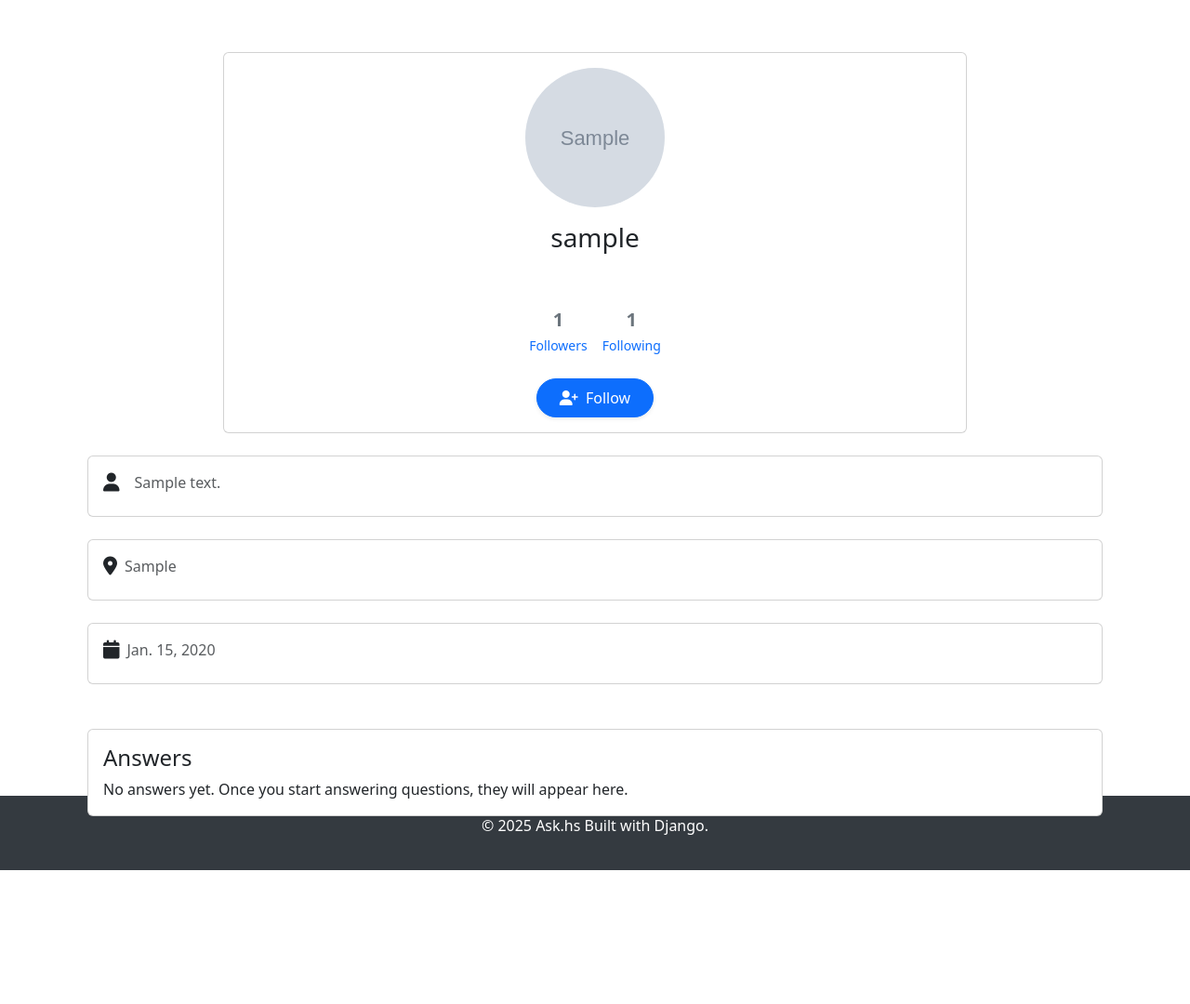
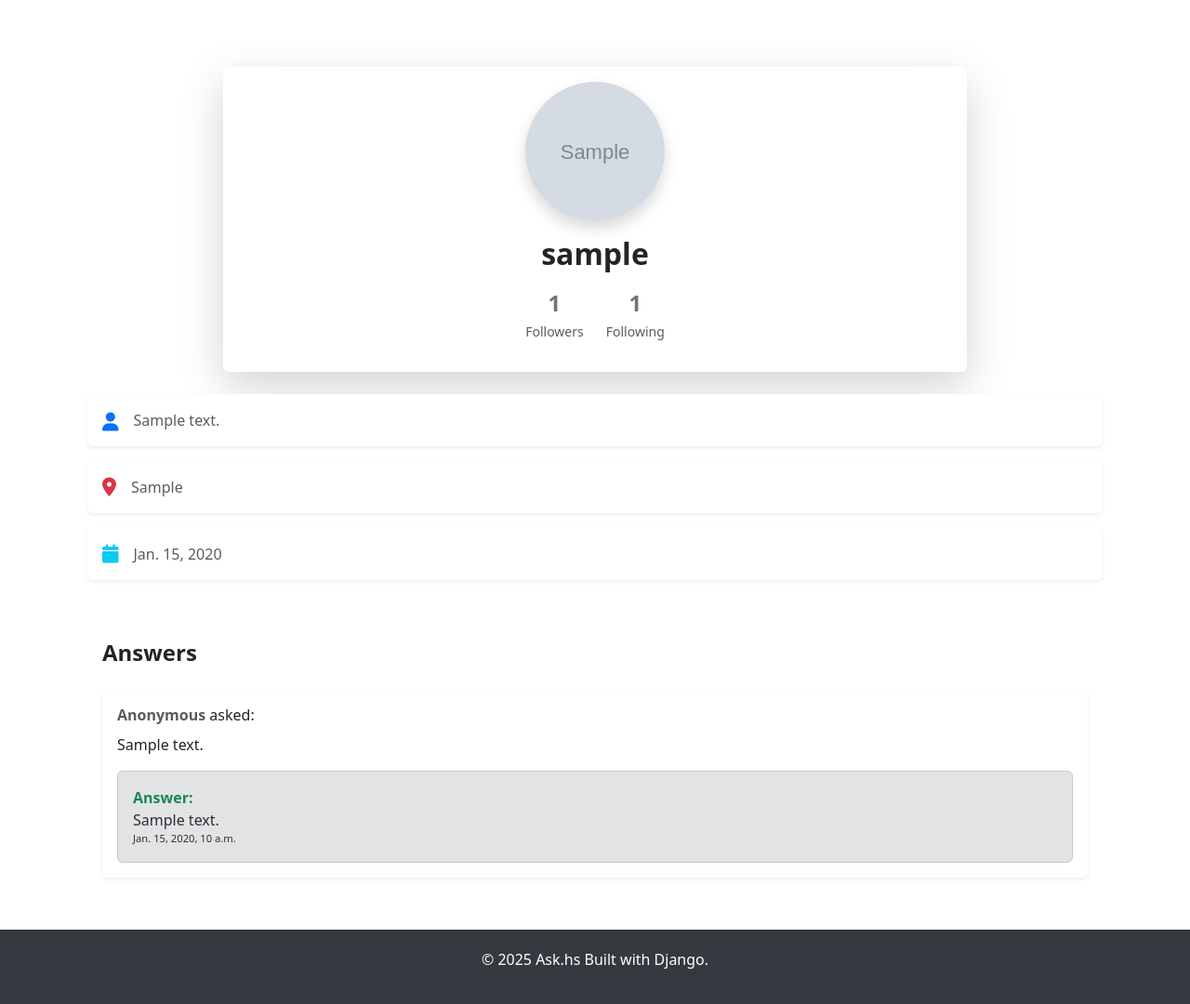
Before and after one commit to hosamsemry/Ask.hs, a Django app: a page that uses templates/accounts/profile.html in a window 1280 px wide. Shown: the part 56-1136 px from the top of the page at 93% size. Before the commit the page ends 992 px from the top, so only its background shows below. Run offline with Django 5.2, Linux system fonts and the light colour scheme; tables that the repository leaves empty hold one stand-in row (values such as "Sample post"); grey boxes marked "Sample" are stand-in pictures.

Commit message:
Enhanced profile page ux to include answers and a button to see unanswered questions

```diff
--- a/templates/accounts/profile.html
+++ b/templates/accounts/profile.html
@@ -1,100 +1,144 @@
 {% extends 'base.html' %}
-
 {% block title %}{{ profile.user.username }}'s Profile{% endblock %}
 
 {% block content %}
-<div class="container mt-2" style="height:100vh;" >
-    <div class="card mx-auto" style="max-width: 800px;">
+<div class="container py-4">
+    <!-- Profile Card -->
+    <div class="card mx-auto shadow-lg border-0" style="max-width: 800px;">
         <div class="card-body text-center">
             <!-- Profile Picture -->
             {% if profile.picture %}
-                <img src="{{ profile.picture.url }}" class="rounded-circle mb-3 profile-img" style="width: 150px; height: 150px;" alt="Profile Picture">
+                <img src="{{ profile.picture.url }}" class="rounded-circle shadow mb-3" style="width: 150px; height: 150px; object-fit: cover;" alt="Profile Picture">
             {% else %}
-                <h5>No profile picture, yet</h5>
+                <div class="mb-3">
+                    <i class="fas fa-user-circle fa-7x text-muted"></i>
+                </div>
             {% endif %}
 
-            <h3 class="mb-3">{{ profile.user.username }}</h3>
-        </div>
-           <div class="d-flex justify-content-center align-items-center flex-column flex-wrap mt-3 gap-2">
-    <div class="d-flex gap-3 mt-2">
+            <h2 class="fw-bold mb-1">{{ profile.user.username }}</h2>
+
+            <!-- Follow/Unfollow + Stats -->
+            <div class="d-flex justify-content-center align-items-center gap-4 my-3 flex-wrap">
                 <a href="{% url 'followers_list' profile.user.username %}" class="text-decoration-none text-dark">
                     <div class="text-center">
-                <span class="fw-bold d-block fs-5 text-secondary">{{ profile.followers.count }}</span>
-                <small class="text-primary">Followers</small>
+                        <div class="fs-4 fw-semibold text-secondary">{{ profile.followers.count }}</div>
+                        <small class="text-muted">Followers</small>
                     </div>
                 </a>
                 <a href="{% url 'following_list' profile.user.username %}" class="text-decoration-none text-dark">
                     <div class="text-center">
-                <span class="fw-bold d-block fs-5 text-secondary">{{ profile.following.count }}</span>
-                <small class="text-primary">Following</small>
+                        <div class="fs-4 fw-semibold text-secondary">{{ profile.following.count }}</div>
+                        <small class="text-muted">Following</small>
                     </div>
                 </a>
             </div>
-     {% if request.user != profile.user %}
+
+            {% if request.user.is_authenticated and request.user != profile.user %}
                 {% if profile in request.user.userprofile.following.all %}
-            <a href="{% url 'toggle_follow' profile.user.username %}" class="btn btn-danger px-4 py-2 my-3 rounded-pill shadow-sm">
+                <div>
+                    <a href="{% url 'toggle_follow' profile.user.username %}" class="btn btn-outline-danger rounded-pill px-4 shadow-sm">
                         <i class="fas fa-user-minus me-1"></i> Unfollow
                     </a>
+                    <a href="{% url 'ask_question' profile.user.username %}" class="btn btn-warning rounded-pill px-4 mx-2">
+                     Ask <i class="fas fa-question me-1"></i>
+                    </a>
                 {% else %}
-            <a href="{% url 'toggle_follow' profile.user.username %}" class="btn btn-primary px-4 py-2 my-3 rounded-pill shadow-sm">
+                    <a href="{% url 'toggle_follow' profile.user.username %}" class="btn btn-outline-primary rounded-pill px-4 shadow-sm">
                         <i class="fas fa-user-plus me-1"></i> Follow
                     </a>
+
+                    <a href="{% url 'ask_question' profile.user.username %}" class="btn btn-warning rounded-pill px-4 mx-2">
+                     Ask <i class="fas fa-question me-1"></i>
+                    </a>
+                </div>
                 {% endif %}
             {% endif %}
+
+            {% if request.user == profile.user %}
+                <a href="{% url 'edit_profile' %}" class="btn btn-success rounded-pill px-4 mt-3">Edit Profile</a>
+            {% endif %}
+        </div>
     </div>
 
-
-
-    </div>
-
-    <!-- Bio Section -->
+    <!-- Bio -->
     {% if profile.bio %}
-    <div class="card mt-4">
-        <div class="card-body d-flex">
-            <h5 class="card-title me-3">
-                <i class="fa-solid fa-user"></i>
-            </h5>
-            <p class="card-text text-muted">{{ profile.bio }}</p>
+    <div class="card mt-4 shadow-sm border-0">
+        <div class="card-body d-flex align-items-start">
+            <i class="fa-solid fa-user text-primary fs-5 me-3 mt-1"></i>
+            <p class="mb-0 text-muted">{{ profile.bio }}</p>
         </div>
     </div>
     {% endif %}
 
-    <!-- Location Section -->
+    <!-- Location -->
     {% if profile.location %}
-    <div class="card mt-4">
-        <div class="card-body d-flex ">
-            <h5 class="card-title me-2 ">
-                    <i class="fas fa-map-marker-alt"></i>
-            </h5>
-            <p class="card-text text-muted">{{ profile.location }}</p>
+    <div class="card mt-3 shadow-sm border-0">
+        <div class="card-body d-flex align-items-center">
+            <i class="fas fa-map-marker-alt text-danger fs-5 me-3"></i>
+            <p class="mb-0 text-muted">{{ profile.location }}</p>
         </div>
     </div>
     {% endif %}
 
-    <!-- Birth Date Section -->
+    <!-- Birthdate -->
     {% if profile.birth_date %}
-    <div class="card mt-4">
-        <div class="card-body d-flex">
-            <h5 class="card-title me-2">
-                  <i class="fa fa-calendar"></i>
-            </h5>
-            <p class="card-text text-muted">{{ profile.birth_date }}</p>
+    <div class="card mt-3 shadow-sm border-0">
+        <div class="card-body d-flex align-items-center">
+            <i class="fa fa-calendar text-info fs-5 me-3"></i>
+            <p class="mb-0 text-muted">{{ profile.birth_date }}</p>
         </div>
     </div>
     {% endif %}
 
-    <!-- Edit Profile Button (if it's the logged-in user) -->
-    {% if request.user == profile.user %}
-        <a href="{% url 'edit_profile' %}" class="btn btn-primary mt-4">Edit Profile</a>
+    <!-- Answered Questions Section -->
+    <div class="mt-5 p-3">
+        <div class="d-flex justify-content-between align-items-center">
+            <h4 class="fw-bold">Answers</h4>
+            {% if  request.user == profile.user %}
+            <a class="btn btn-outline-warning" href="{% url 'unanswered_questions' %}">
+                 Unanswered Questions <i class="fas fa-question-circle me-1"></i>
+            </a>
+
             {% endif %}
+        </div>
 
-    <!-- Future Answers Section -->
-    <div class="card my-5">
-        <div class="card-body ">
-            <h4 class="card-title">Answers</h4>
-            <p class="card-text">No answers yet. Once you start answering questions, they will appear here.</p>
+        {% for q in questions %}
+            {% if q.is_answered %}
+            <div class="card my-3 shadow-sm border-0">
+                <div class="card-body">
+                    <p class="mb-2">
+                        <strong>
+                            {% if not q.is_anonymous %}
+                                <a href="{% url 'profile' q.sender.username %}" class="text-decoration-none text-primary">{{ q.sender.username }}</a>
+                            {% else %}
+                                <span class="text-muted">Anonymous</span>
+                            {% endif %}
+                        </strong>
+                        asked:
+                    </p>
+                    <p class="text-dark">{{ q.content }}</p>
+                    {% if q.answer %}
+                        <div class="alert alert-secondary mt-3 mb-0 d-flex flex-column">
+                            <strong class="text-success">Answer:</strong> {{ q.answer.content }}
+                            <span style="font-size:.7rem">{{q.created_at}}</span>
+                        </div>
+                        {% if q.receiver == user %}
+                            <form method="POST" action="{% url 'delete_question' q.id %}" class="mt-2">
+                                {% csrf_token %}
+                                <button type="submit" class="btn btn-sm btn-danger">Delete</button>
+                            </form>
+                        {% endif %}
+                    {% elif request.user == profile.user %}
+                        <a href="{% url 'answer_question' q.id %}" class="btn btn-sm btn-outline-primary mt-2">Answer</a>
+                    {% endif %}
                 </div>
             </div>
+            {% endif %}
+        {% empty %}
+            <div class="alert alert-info mt-3" role="alert">
+            You have no unanswered questions.
+        </div>
+        {% endfor %}
     </div>
 </div>
 {% endblock %}
```
Lines whose indentation alone changed are shown as unchanged.
